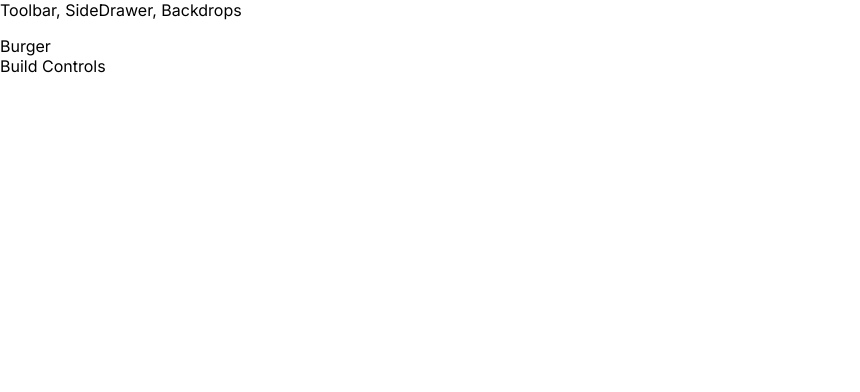
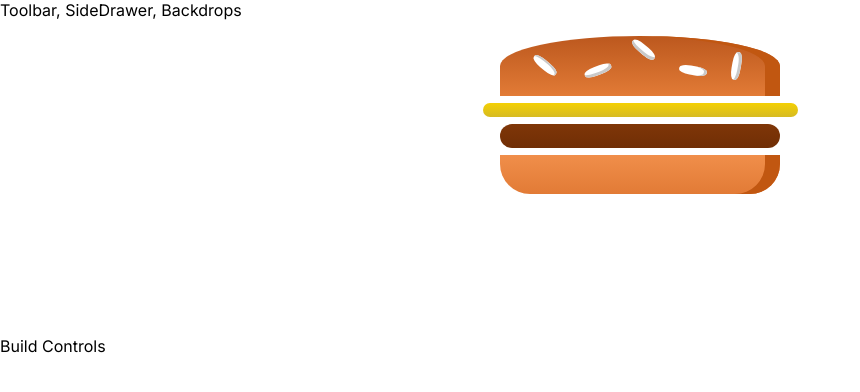
Before and after one commit to stevekutz/react_TCG_burger_1, a React (Create React App) app in the folder app/: page / in a window 1280 px wide. Shown: the top 392 px of the page, without its empty margins (0-860 px from the left). Built offline with nearby package versions, Linux system fonts and the light colour scheme.

Commit message:
added static Burger component to render assembled burger

```diff
--- a/app/src/components/Burger/Burger.js
+++ b/app/src/components/Burger/Burger.js
@@ -0,0 +1,25 @@
+import React from 'react';
+import BurgerIngredient from './BurgerIngredient/BurgerIngredient';
+
+
+import classes from './burger.module.css';
+
+
+const burger = (props) => {
+
+
+    return (
+        <div className = {classes.Burger}>
+            <BurgerIngredient type = 'bread-top'/>
+            <BurgerIngredient type = 'cheese'/>
+            <BurgerIngredient type = 'meat'/>
+            <BurgerIngredient type = 'bread-bottom'/>
+        </div>
+
+    );
+
+
+
+}
+
+export default burger;
--- a/app/src/components/Burger/BurgerIngredient/BurgerIngredient.js
+++ b/app/src/components/Burger/BurgerIngredient/BurgerIngredient.js
@@ -16,7 +16,7 @@
                 ingredient = (
                     <div className = {classes.BreadTop}>
                         <div className = {classes.Seeds1}> </div>
-                        <div classname = {classes.Seeds2}></div>
+                        <div className = {classes.Seeds2}></div>
                     </div>
                 );
                 break;
--- /dev/null
+++ b/app/src/components/Burger/burger.module.css
@@ -0,0 +1,34 @@
+.Burger {
+    width: 100%;
+    margin: auto;
+    height: 250px;
+    /* overflow: visible; */
+    text-align: center;
+    font-weight: bold;
+    font-size: 1.2rem;
+
+}
+
+
+@media (min-width: 1000px) and (min-height: 700px) {
+    .Burger {
+        width: 700px;
+        height: 600px;
+    }
+}
+
+@media (min-width: 500px) and (min-height: 401px) {
+    .Burger {
+        width: 450px;
+        height: 400px;
+    }
+
+}
+
+@media (min-width: 500px) and (min-height: 400px) {
+    .Burger {
+        width: 350px;
+        height: 300px;
+    }
+
+}
--- a/app/src/containers/BurgerBuilder/BurgerBuilder.js
+++ b/app/src/containers/BurgerBuilder/BurgerBuilder.js
@@ -1,5 +1,7 @@
 import React from 'react';
 import Aux from '../../hoc/Aux';
+import Burger from '../../components/Burger/Burger';
+
 
 class BurgerBuilder extends React.Component {
 
@@ -8,7 +10,7 @@
 
         return (
             <Aux>
-                <div> Burger</div>
+                <Burger/>
                 <div> Build Controls </div>
 
 
```
